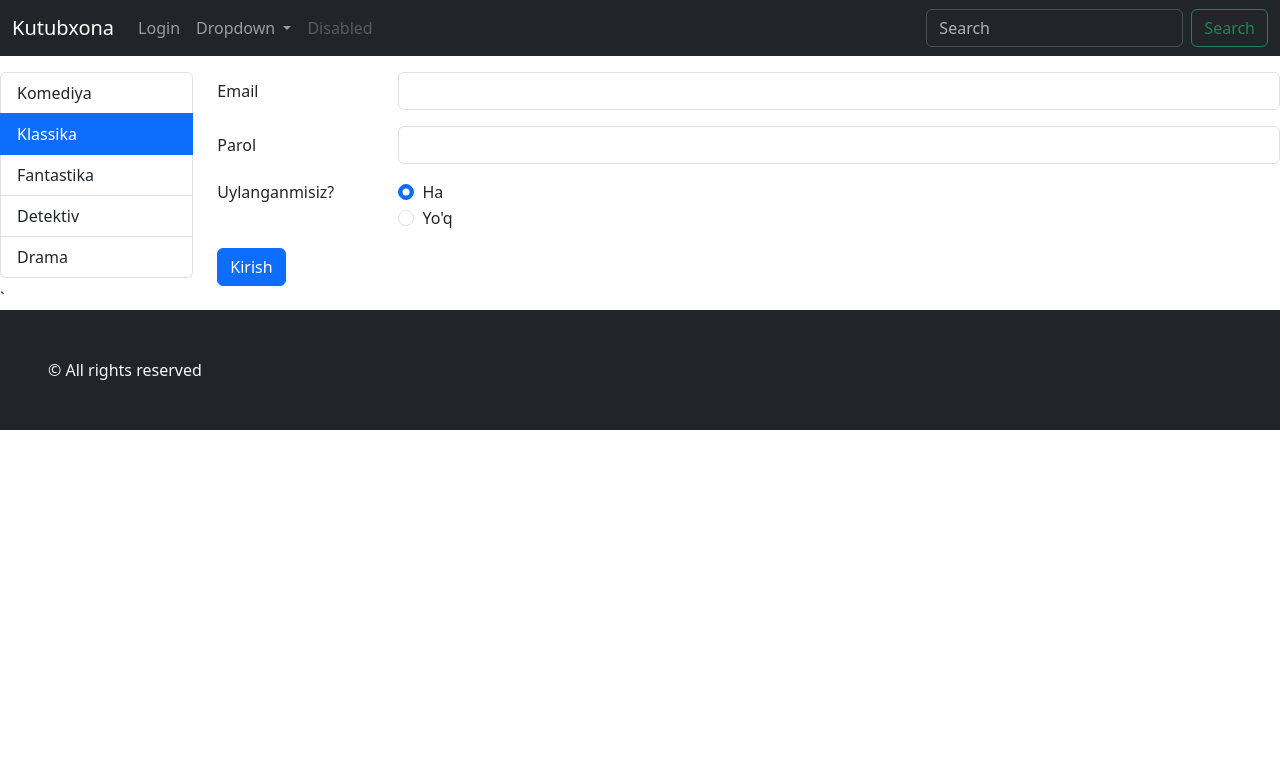
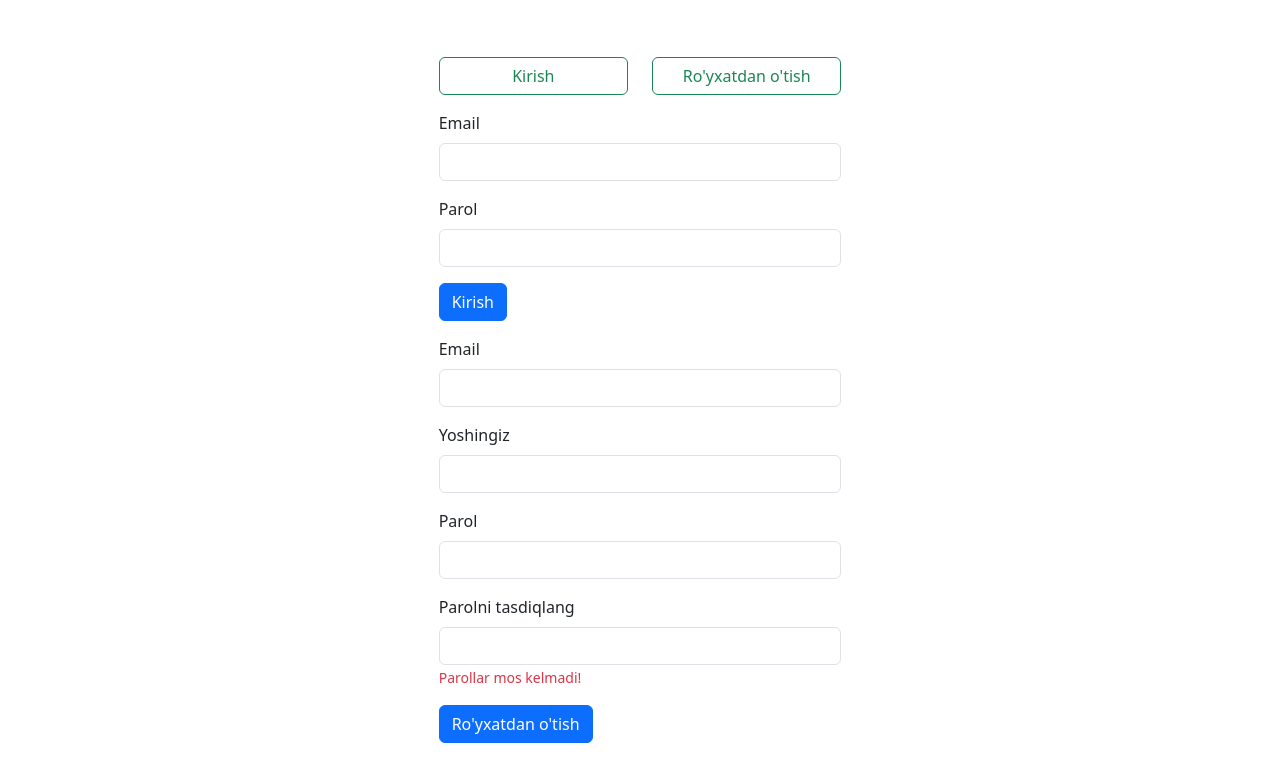
Before and after one commit to MuhammadBektemirov/library-front, a Vue app: page /login in a window 1280 px wide. Shown: the top 782 px of the page. Built offline with nearby package versions, Linux system fonts and the light colour scheme.

Commit message:
Add (Layouts)

```diff
--- a/index.html
+++ b/index.html
@@ -2,9 +2,9 @@
 <html lang="en">
 <head>
     <meta charset="UTF-8">
-    <link rel="icon" href="/favicon.ico">
+    <!--    <link rel="icon" href="/favicon.ico">-->
     <meta name="viewport" content="width=device-width, initial-scale=1.0">
-    <title>Vite App</title>
+    <title>Vue course</title>
 </head>
 <body>
 <div id="app"></div>
--- a/src/App.vue
+++ b/src/App.vue
@@ -1,30 +1,9 @@
 <script setup>
 
-import HeaderRow from "@/components/HeaderRow.vue";
-import CategoriesCol from "@/components/CategoriesCol.vue";
-import FooterRow from "@/components/FooterRow.vue";
 </script>
 
 <template>
-    <div class="continer-fluid">
-        <HeaderRow/>
-
-        <!-- main qatori boshlandi -->
-        <div class="row mt-3">
-            <CategoriesCol/>
-
-            <!-- kontent boshlandi -->
-            <div class="col-12 col-md-10">
-                <router-view/>
-            </div>
-            <!-- kontent tugadi -->
-
-        </div>
-        <!-- main qatori tugadi -->
-        `
-        <FooterRow/>
-    </div>
-
+    <component :is="$route.meta.layout"/>
 </template>
 
 
--- /dev/null
+++ b/src/components/tags/ButtonTag.vue
@@ -0,0 +1,27 @@
+<script setup>
+defineProps({
+    text: {
+        type: String,
+        required: true
+    },
+    buttonType: {
+        type: String,
+        default: 'button'
+    },
+    loading: {
+        type: Boolean,
+        default: false
+    }
+})
+</script>
+
+<template>
+    <button :type="buttonType" class="btn">
+        <span v-if="loading" class="spinner-border spinner-border-sm"/>
+        <span v-else>{{ text }}</span>
+    </button>
+</template>
+
+<style scoped>
+
+</style>
--- /dev/null
+++ b/src/components/tags/FormInput.vue
@@ -0,0 +1,35 @@
+<script setup>
+defineProps({
+    labelName: {
+        type: String,
+        required: true
+    },
+    inputType: {
+        type: String,
+        default: 'text'
+    },
+    id: {
+        type: String,
+        required: true
+    }
+})
+
+defineEmits(['update:modelValue'])
+</script>
+
+<template>
+    <div class="mb-3">
+        <label :for="id" class="form-label">{{ labelName }}</label>
+        <input
+            :type="inputType"
+            class="form-control"
+            :id="id"
+            @input="$emit('update:modelValue', $event.target.value)"
+        >
+    <slot></slot>
+    </div>
+</template>
+
+<style scoped>
+
+</style>
--- /dev/null
+++ b/src/layouts/BlankLayout.vue
@@ -0,0 +1,13 @@
+<script setup>
+
+</script>
+
+<template>
+    <div class="container-fluid">
+        <router-view/>
+    </div>
+</template>
+
+<style scoped>
+
+</style>
--- /dev/null
+++ b/src/layouts/DefaultLayout.vue
@@ -0,0 +1,28 @@
+<script setup>
+
+import HeaderRow from "@/components/HeaderRow.vue";
+import CategoriesCol from "@/components/CategoriesCol.vue";
+import FooterRow from "@/components/FooterRow.vue";
+</script>
+
+<template>
+    <div class="container-fluid">
+        <HeaderRow/>
+
+        <div class="row mt-3">
+            <CategoriesCol/>
+
+            <div class="col-12 col-md-10">
+                <router-view/>
+            </div>
+
+        </div>
+
+        <FooterRow/>
+    </div>
+
+</template>
+
+<style scoped>
+
+</style>
--- a/src/pages/LoginPage.vue
+++ b/src/pages/LoginPage.vue
@@ -1,41 +1,37 @@
 <script setup>
-
+import FormInput from "@/components/tags/FormInput.vue";
+import ButtonTag from "@/components/tags/ButtonTag.vue";
 </script>
 
 <template>
-    <form>
-        <div class="row mb-3">
-            <label for="inputEmail3" class="col-sm-2 col-form-label">Email</label>
-            <div class="col-sm-10">
-                <input type="email" class="form-control" id="inputEmail3">
-            </div>
-        </div>
-        <div class="row mb-3">
-            <label for="inputPassword3" class="col-sm-2 col-form-label">Parol</label>
-            <div class="col-sm-10">
-                <input type="password" class="form-control" id="inputPassword3">
-            </div>
-        </div>
-        <fieldset class="row mb-3">
-            <legend class="col-form-label col-sm-2 pt-0">Uylanganmisiz?</legend>
-            <div class="col-sm-10">
-                <div class="form-check">
-                    <input class="form-check-input" type="radio" name="gridRadios" id="gridRadios1" value="option1"
-                           checked>
-                    <label class="form-check-label" for="gridRadios1">
-                        Ha
-                    </label>
+    <div class="row vh-100 justify-content-center align-items-center">
+        <div class="col-12 col-sm-8 col-md-6 col-xl-4">
+            <div class="row mb-3">
+                <div class="col-6">
+                    <ButtonTag text="Kirish" class="w-100 btn-outline-success"/>
                 </div>
-                <div class="form-check">
-                    <input class="form-check-input" type="radio" name="gridRadios" id="gridRadios2" value="option2">
-                    <label class="form-check-label" for="gridRadios2">
-                        Yo'q
-                    </label>
+                <div class="col-6">
+                    <ButtonTag text="Ro'yxatdan o'tish" class="w-100 btn-outline-success"/>
                 </div>
             </div>
-        </fieldset>
-        <button type="submit" class="btn btn-primary">Kirish</button>
-    </form>
+            <form>
+                <FormInput id="signInEmail" label-name="Email" input-type="email"/>
+                <FormInput id="signInPassword" label-name="Parol"/>
+                <ButtonTag text="Kirish" class="btn-primary mb-3"/>
+            </form>
+
+            <form>
+                <FormInput id="signUpEmail" label-name="Email" input-type="email"/>
+                <FormInput id="signUpAge" label-name="Yoshingiz" input-type="number"/>
+                <FormInput id="signUpPassword" label-name="Parol"/>
+                <FormInput id="signUpConfirmPassword" label-name="Parolni tasdiqlang">
+                    <small class="text-danger">Parollar mos kelmadi!</small>
+                </FormInput>
+                <ButtonTag text="Ro'yxatdan o'tish" class="btn-primary"/>
+            </form>
+
+        </div>
+    </div>
 </template>
 
 <style scoped>
--- a/src/plugins/router.js
+++ b/src/plugins/router.js
@@ -1,17 +1,27 @@
 import {createRouter, createWebHistory} from "vue-router";
+import {defineAsyncComponent} from "vue";
 
 const routes = [
     {
         path: '/',
-        component: () => import('@/pages/HomePage.vue')
+        component: () => import('@/pages/HomePage.vue'),
+        meta: {
+            layout: defineAsyncComponent(() => import('@/layouts/DefaultLayout.vue'))
+        }
     },
     {
         path: '/book-info',
-        component: () => import('@/pages/BookInfoPage.vue')
+        component: () => import('@/pages/BookInfoPage.vue'),
+        meta: {
+            layout: defineAsyncComponent(() => import('@/layouts/DefaultLayout.vue'))
+        }
     },
     {
         path: '/login',
-        component: () => import('@/pages/LoginPage.vue')
+        component: () => import('@/pages/LoginPage.vue'),
+        meta: {
+            layout: defineAsyncComponent(() => import('@/layouts/BlankLayout.vue'))
+        }
     }
 ]
 
```
Lines whose indentation alone changed are shown as unchanged.
